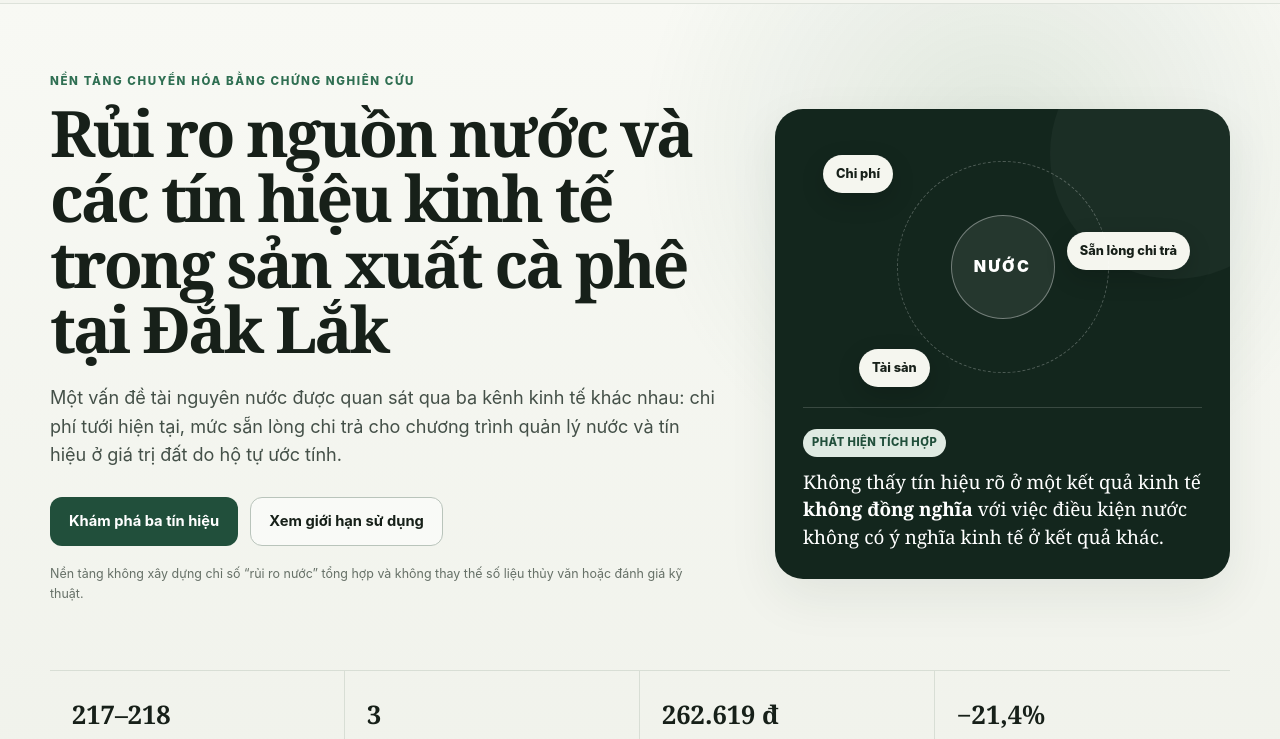
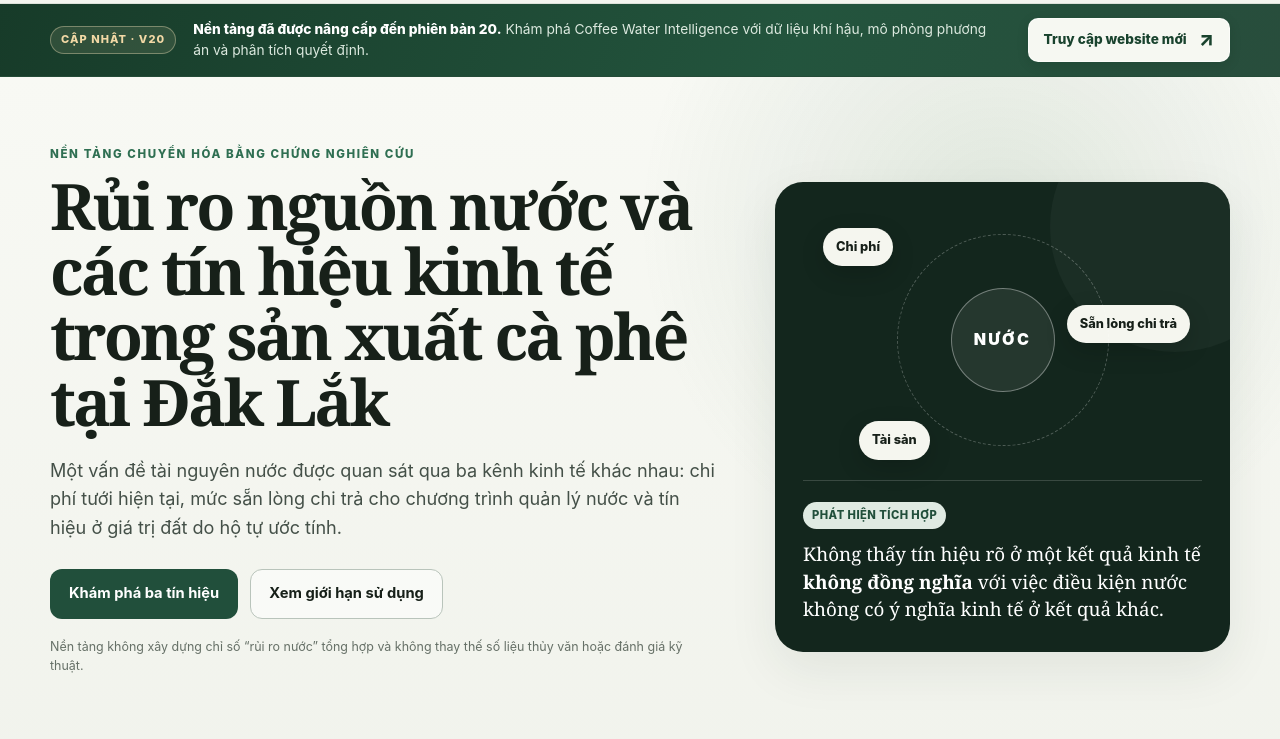
Before and after one commit to water-evidence-project/coffee-water-evidence, a plain HTML site: page index.html in a window 1280 px wide. Shown: the part 69-808 px from the top of the page. Drawn offline with Linux system fonts and the light colour scheme.

Commit message:
Add prominent navigation banner to Coffee Water Intelligence v20

```diff
--- a/index.html
+++ b/index.html
@@ -32,6 +32,18 @@
 </nav>
 </div>
 </header>
+<!-- CWI v20 UPGRADE BANNER: links to the current interactive platform while preserving the original research site. -->
+<nav class="upgrade-banner" aria-label="Truy cập Coffee Water Intelligence phiên bản mới">
+  <div class="container upgrade-banner-inner">
+    <div class="upgrade-banner-copy">
+      <span class="upgrade-banner-badge">CẬP NHẬT · V20</span>
+      <p class="upgrade-banner-message"><strong>Nền tảng đã được nâng cấp đến phiên bản 20.</strong> Khám phá Coffee Water Intelligence với dữ liệu khí hậu, mô phỏng phương án và phân tích quyết định.</p>
+    </div>
+    <a class="upgrade-banner-link" href="https://water-evidence-project.github.io/coffee-water-intelligence-v20/" target="_blank" rel="noopener noreferrer" aria-label="Truy cập Coffee Water Intelligence v20 trong tab mới">
+      <span>Truy cập website mới</span><span class="upgrade-banner-arrow" aria-hidden="true">↗</span>
+    </a>
+  </div>
+</nav>
 <main id="main">
 <section class="hero">
 <div class="container hero-grid">
```
